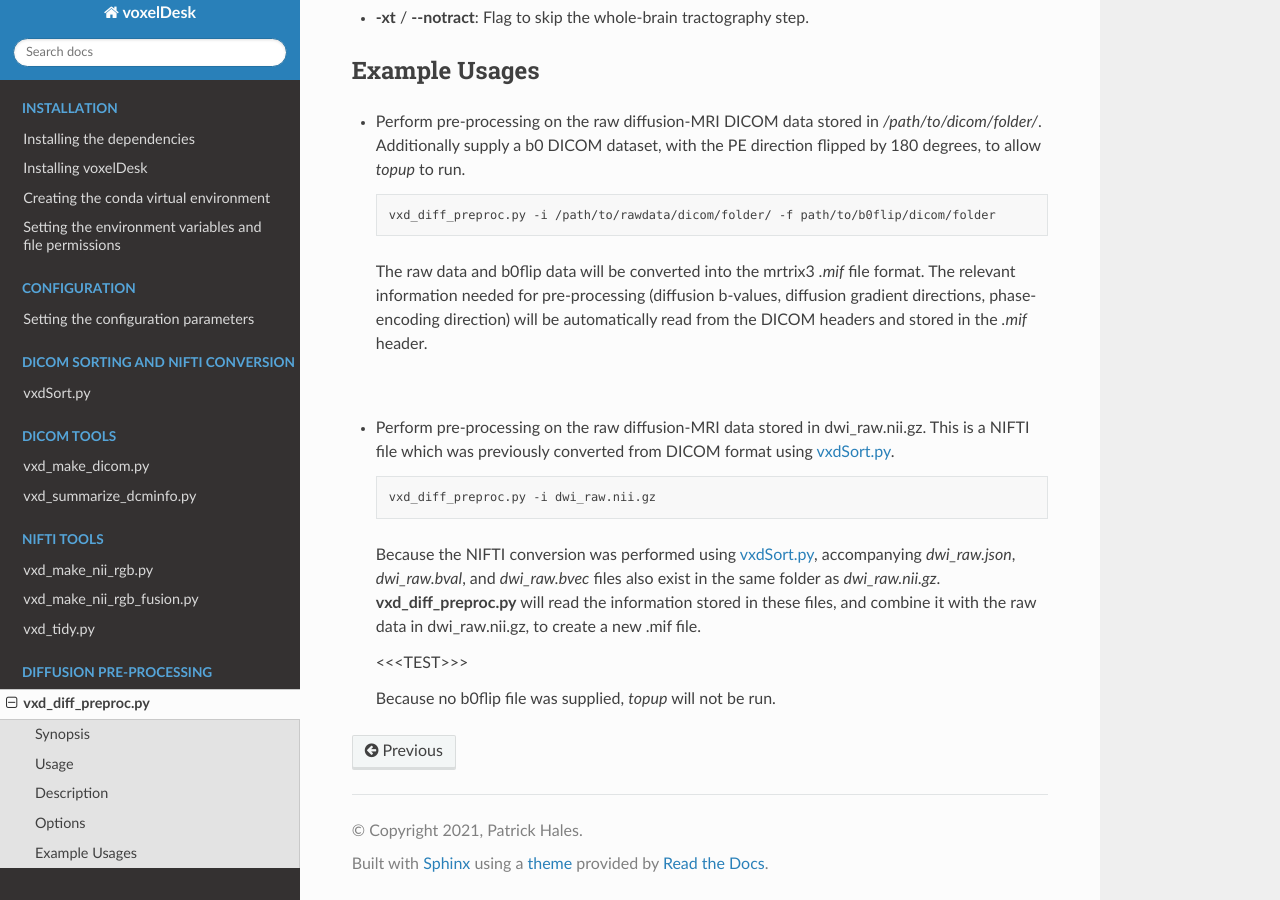
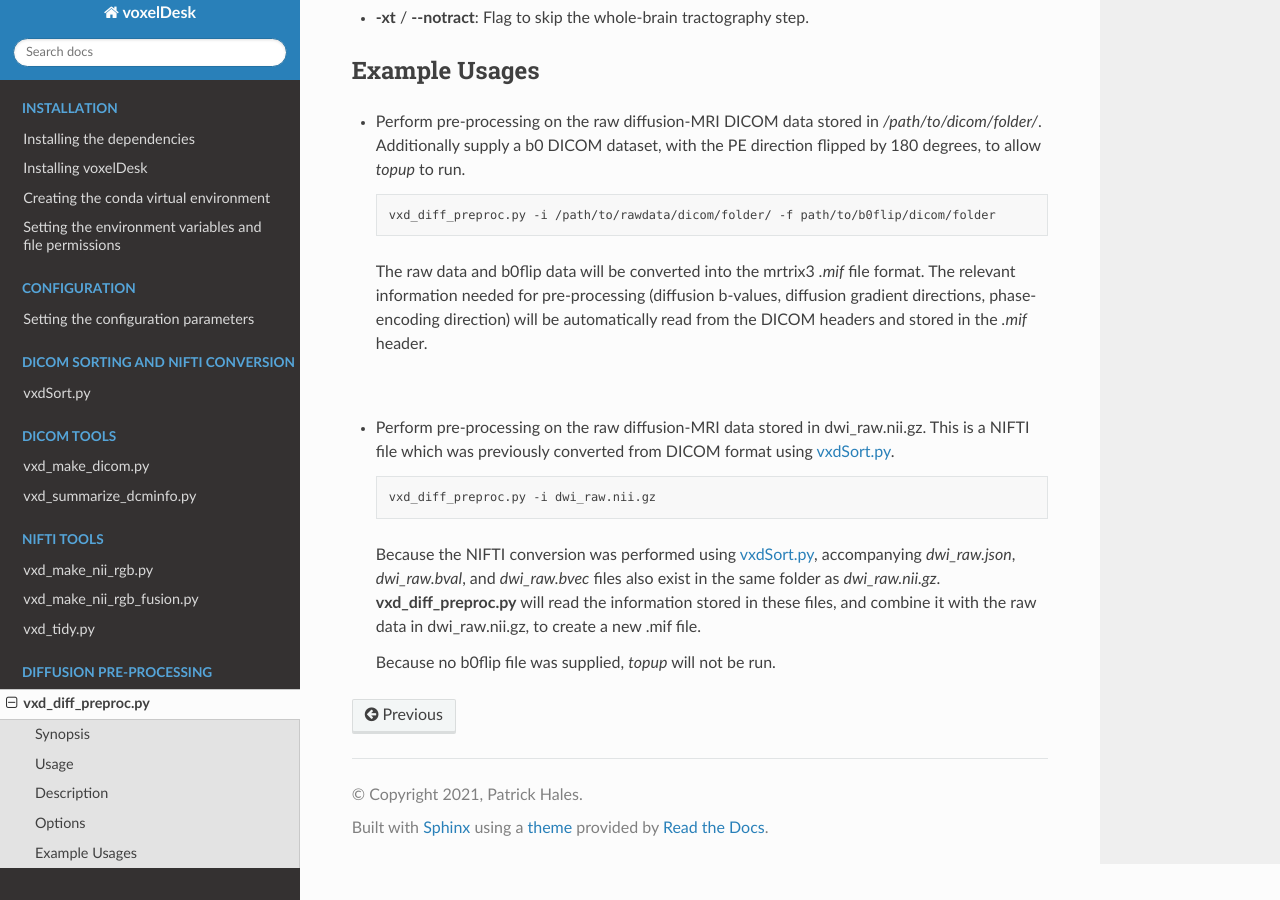
Before and after one commit to patrickhales/voxelDesk, a Sphinx documentation site: the page built from docs/source/vxdDiff/vxd_diff_preproc.rst, in a window 1280 px wide and 900 px high, scrolled down 2147 px. Built offline with Sphinx 7.4.7 and the Read the Docs theme 2.0.0, drawn with Linux system fonts in a browser that asks for light colours.

Commit message:
Testing PyCharm - Github link...

```diff
--- a/docs/source/vxdDiff/vxd_diff_preproc.rst
+++ b/docs/source/vxdDiff/vxd_diff_preproc.rst
@@ -117,6 +117,4 @@ Example Usages
   also exist in the same folder as *dwi_raw.nii.gz*. **vxd_diff_preproc.py** will read the information stored in these files, and
   combine it with the raw data in dwi_raw.nii.gz, to create a new .mif file.
 
-  <<<TEST>>>
-
   Because no b0flip file was supplied, *topup* will not be run.
```
